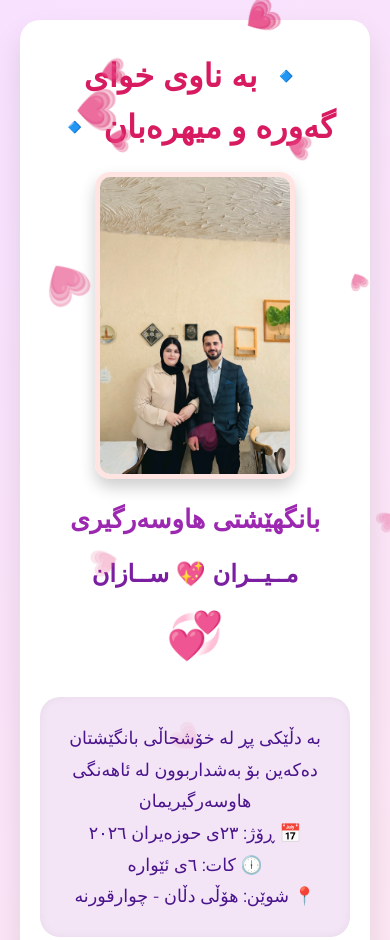
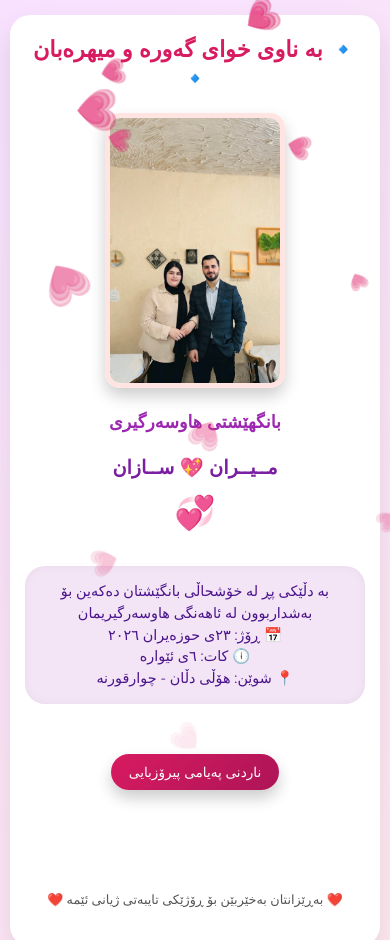
Before and after one commit to Miran-CS/-, a plain HTML site: page index.html in a window 390 px wide. Shown: the top 940 px of the page. Drawn offline with Linux system fonts and the light colour scheme.

Commit message:
Update index.html

```diff
--- a/index.html
+++ b/index.html
@@ -169,32 +169,55 @@
     /* Mobile devices */
     @media (max-width: 768px) {
       body {
-        padding: 20px;
+        padding: 15px 10px;
       }
 
       .container {
-        padding: 30px 20px;
+        padding: 20px 15px;
       }
 
       .photo {
-        width: 200px;
+        width: 180px;
       }
 
       .header h1 {
-        font-size: 2rem;
+        font-size: 1.4rem;
+        line-height: 1.3;
       }
 
       .names {
-        font-size: 1.5rem;
+        font-size: 1.2rem;
+      }
+
+      .title {
+        font-size: 1.1rem;
       }
 
       .details {
-        font-size: 1.1rem;
+        font-size: 0.9rem;
+        padding: 15px;
+        line-height: 1.5;
       }
 
       .btn {
+        font-size: 0.85rem;
+        padding: 10px 18px;
+      }
+
+      #blessing {
         font-size: 1rem;
-        padding: 12px 20px;
+        margin-top: 15px;
+      }
+
+      .footer {
+        font-size: 0.8rem;
+        margin-top: 30px;
+        padding: 15px;
+      }
+
+      .heart {
+        font-size: 1.8rem;
+        margin-top: 8px;
       }
     }
   </style>
```
